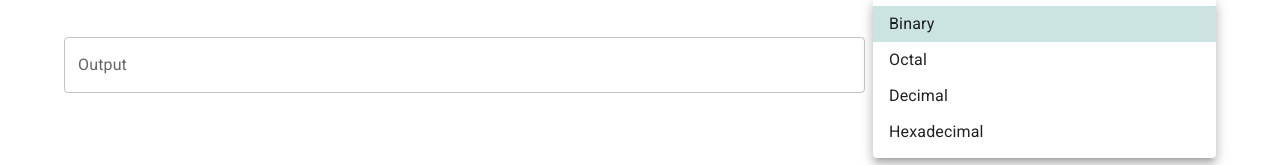
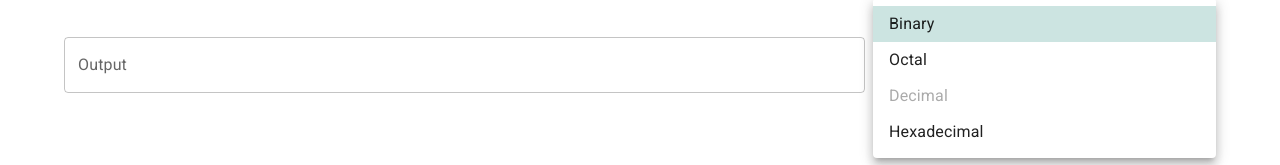
Before and after one commit to rikurauhala/0b.is, a React (Create React App) app: page / in a window 1280 px wide. Both pictures are taken after a click on the element "Binary From". Shown: the part 172-337 px from the top of the page. Built offline with nearby package versions, Linux system fonts and the light colour scheme.

Commit message:
fix: issue #39

```diff
--- a/src/App.tsx
+++ b/src/App.tsx
@@ -49,6 +49,7 @@ const App = (): JSX.Element => {
             <NumberInput
               input={input}
               inputSystem={inputSystem}
+              outputSystem={outputSystem}
               handleInputChange={handleInputChange}
               handleInputSystemChange={handleInputSystemChange}
             />
--- a/src/components/NumberInput/InputSystemSelect.tsx
+++ b/src/components/NumberInput/InputSystemSelect.tsx
@@ -9,11 +9,12 @@ import { NumeralSystem } from '../../types/types';
 
 interface InputSystemSelectProps {
   inputSystem: NumeralSystem
+  outputSystem: NumeralSystem
   handleInputSystemChange: (arg0: NumeralSystem) => void
 }
 
 const InputSystemSelect = (props: InputSystemSelectProps): JSX.Element => {
-  const { inputSystem, handleInputSystemChange } = props;
+  const { inputSystem, outputSystem, handleInputSystemChange } = props;
 
   const handleChange = (event: SelectChangeEvent) => {
     handleInputSystemChange(event.target.value as unknown as NumeralSystem);
@@ -28,7 +29,11 @@ const InputSystemSelect = (props: InputSystemSelectProps): JSX.Element => {
         value={inputSystem.toString()}
       >
         {numeralSystems.map(system => (
-          <MenuItem key={system} value={system}>
+          <MenuItem
+            disabled={system === outputSystem ? true : false}
+            key={system}
+            value={system}
+          >
             {getKeyByValue(system)}
           </MenuItem>
         ))}
--- a/src/components/NumberInput/NumberInput.tsx
+++ b/src/components/NumberInput/NumberInput.tsx
@@ -8,12 +8,13 @@ import InputTextField from './InputTextField';
 interface NumberInputProps {
   input: string
   inputSystem: NumeralSystem
+  outputSystem: NumeralSystem
   handleInputChange: (arg0: string) => void
   handleInputSystemChange: (arg0: NumeralSystem) => void
 }
 
 const NumberInput = (props: NumberInputProps): JSX.Element => {
-  const { input, inputSystem, handleInputChange, handleInputSystemChange } = props;
+  const { input, inputSystem, outputSystem, handleInputChange, handleInputSystemChange } = props;
 
   return (
     <Stack direction={{ xs: 'column', md: 'row' }} spacing={1}>
@@ -24,6 +25,7 @@ const NumberInput = (props: NumberInputProps): JSX.Element => {
       />
       <InputSystemSelect
         inputSystem={inputSystem}
+        outputSystem={outputSystem}
         handleInputSystemChange={handleInputSystemChange}
       />
     </Stack>
```
Also changed, not shown: 1 other file (tests, documents, lock files or other folders).
